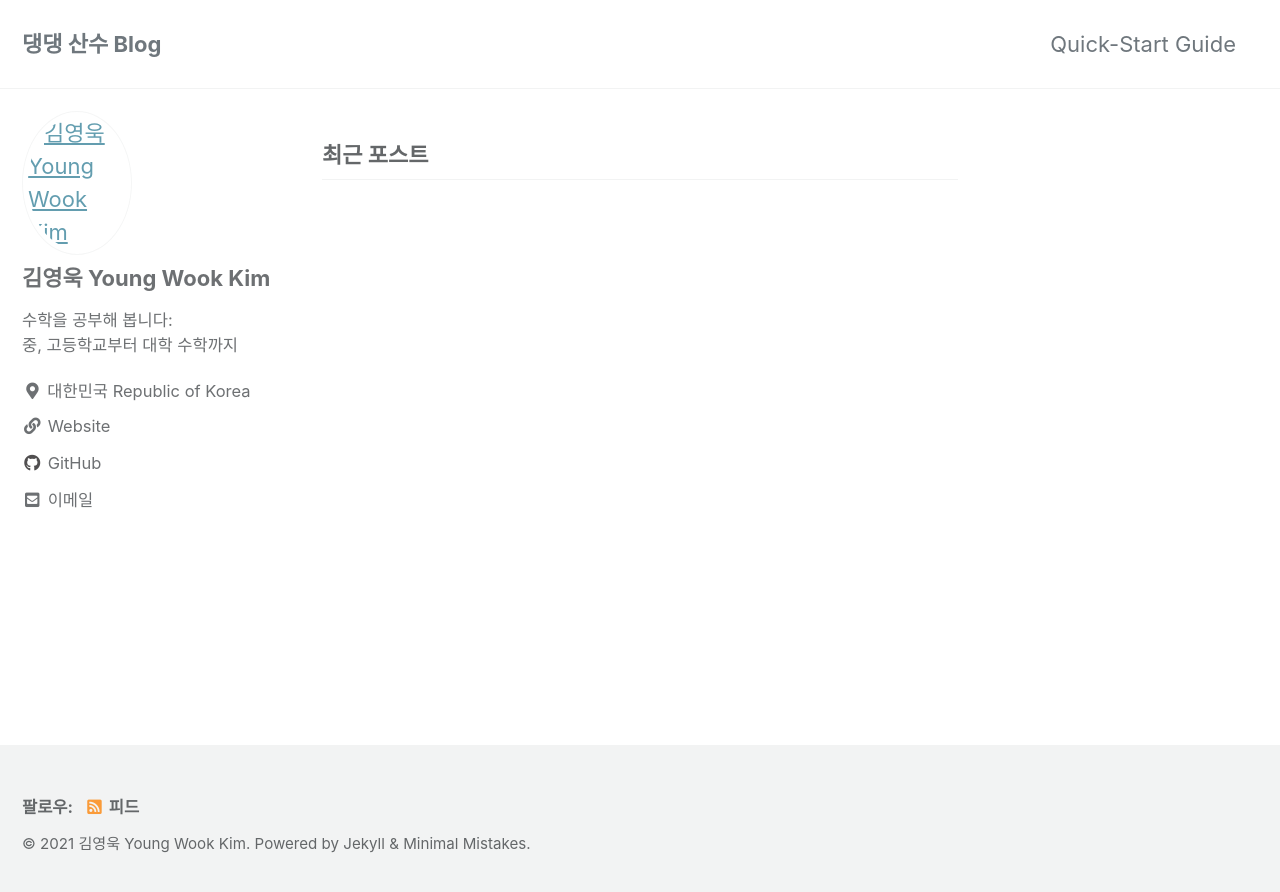
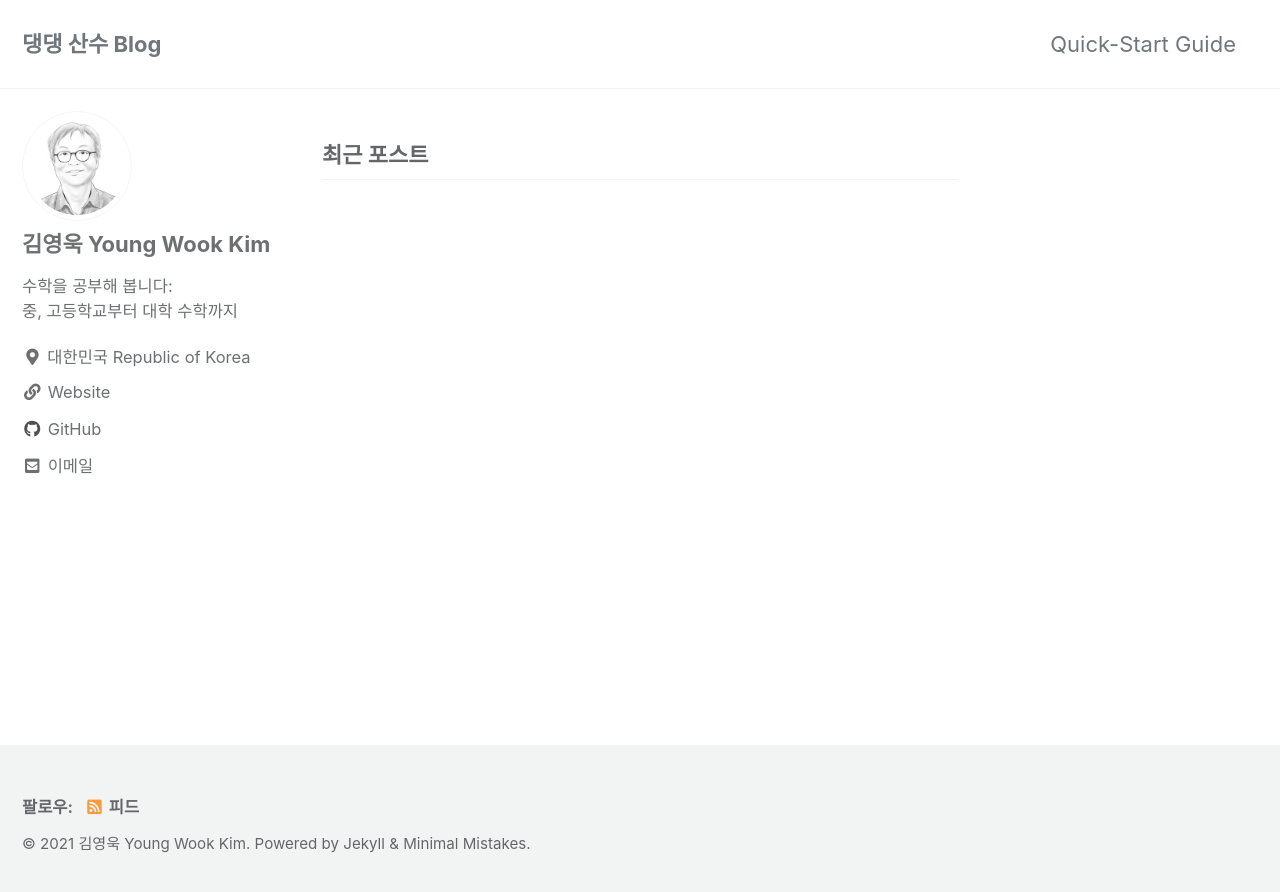
Before and after one commit to gromob/gromob.github.io, a Jekyll site: the page built from index.html, in a window 1280 px wide. Shown: the top 892 px of the page. Built offline with Jekyll 4.4.1, drawn with Linux system fonts in a browser that asks for light colours; cached includes are drawn as plain includes; the list of posts is cut into pages by our own code.

Commit message:
Update _config.yml

```diff
--- a/_config.yml
+++ b/_config.yml
@@ -107,7 +107,7 @@ analytics:
 # Site Author
 author:
   name             : "김영욱 Young Wook Kim"
-  avatar           : "/assets/images/bio-photo.jpg" # 프로필 이미지 # path of avatar image, e.g. "/assets/images/bio-photo.jpg"
+  avatar           : "/assets/images/bio-photo.jpeg" # 프로필 이미지 # path of avatar image, e.g. "/assets/images/bio-photo.jpg"
   bio              : "수학을 공부해 봅니다: <br> 중, 고등학교부터 대학 수학까지"
   location         : "대한민국 Republic of Korea"
   email            : "gromo3074@gmail.com"
```
